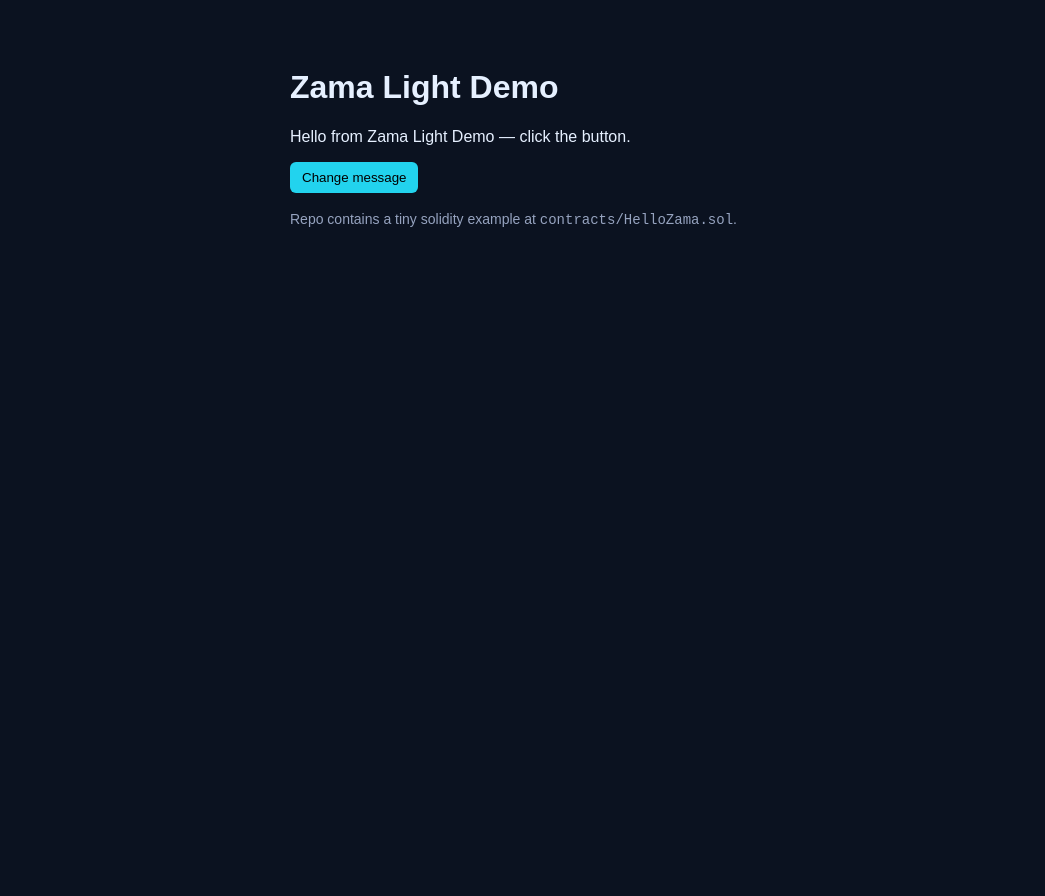
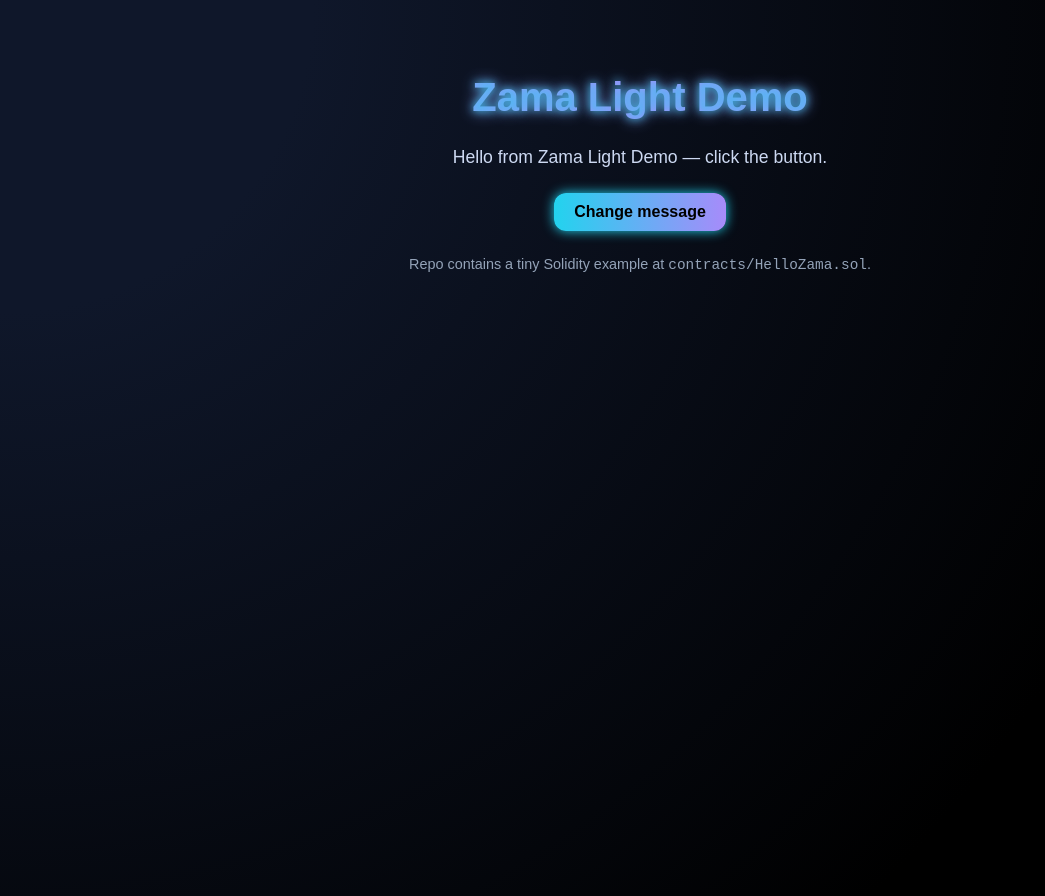
Before and after one commit to Mukesh4535/zama-light-demo, a plain HTML site: page index.html in a window 1280 px wide. Shown: the whole page, without its empty margins (0-1045 px from the left). Before the commit the page ends 800 px from the top, so only its background shows below. Drawn offline with Linux system fonts and the light colour scheme.

Commit message:
Add glowing gradient style to demo

```diff
--- a/index.html
+++ b/index.html
@@ -5,22 +5,75 @@
   <meta name="viewport" content="width=device-width,initial-scale=1" />
   <title>Zama Light Demo</title>
   <style>
-    body{font-family:Arial,Helvetica,sans-serif;padding:40px;background:#0b1220;color:#e6f0ff}
-    .card{max-width:700px;margin:0 auto}
-    button{padding:8px 12px;border-radius:6px;border:0;background:#22d3ee;color:#000;cursor:pointer}
+    /* Base styling */
+    body {
+      font-family: "Poppins", Arial, sans-serif;
+      padding: 40px;
+      background: radial-gradient(circle at top left, #0f172a 20%, #000 80%);
+      color: #e6f0ff;
+      text-align: center;
+      min-height: 100vh;
+    }
+
+    h1 {
+      font-size: 2.5rem;
+      background: linear-gradient(90deg, #22d3ee, #a78bfa, #22d3ee);
+      -webkit-background-clip: text;
+      -webkit-text-fill-color: transparent;
+      animation: glowText 3s ease-in-out infinite alternate;
+    }
+
+    @keyframes glowText {
+      from { text-shadow: 0 0 5px #22d3ee, 0 0 10px #a78bfa; }
+      to { text-shadow: 0 0 20px #a78bfa, 0 0 30px #22d3ee; }
+    }
+
+    #msg {
+      font-size: 1.1rem;
+      margin: 15px 0 25px;
+      color: #cdd9f2;
+      animation: fadeIn 1s ease-in;
+    }
+
+    @keyframes fadeIn {
+      from { opacity: 0; transform: translateY(10px); }
+      to { opacity: 1; transform: translateY(0); }
+    }
+
+    button {
+      padding: 10px 20px;
+      border-radius: 12px;
+      border: none;
+      font-weight: 600;
+      font-size: 1rem;
+      background: linear-gradient(90deg, #22d3ee, #a78bfa);
+      color: #000;
+      cursor: pointer;
+      box-shadow: 0 0 12px #22d3ee;
+      transition: all 0.3s ease;
+    }
+
+    button:hover {
+      transform: scale(1.05);
+      box-shadow: 0 0 25px #a78bfa;
+    }
+
+    p.note {
+      margin-top: 25px;
+      font-size: 0.9rem;
+      color: #94a3b8;
+    }
   </style>
 </head>
 <body>
-  <div class="card">
-    <h1>Zama Light Demo</h1>
-    <p id="msg">Hello from Zama Light Demo — click the button.</p>
-    <button id="btn">Change message</button>
-    <p style="margin-top:18px;font-size:14px;color:#96a3bf">Repo contains a tiny solidity example at <code>contracts/HelloZama.sol</code>.</p>
-  </div>
+  <h1>Zama Light Demo</h1>
+  <p id="msg">Hello from Zama Light Demo — click the button.</p>
+  <button id="btn">Change message</button>
+  <p class="note">Repo contains a tiny Solidity example at <code>contracts/HelloZama.sol</code>.</p>
 
   <script>
     document.getElementById('btn').addEventListener('click', function(){
-      document.getElementById('msg').textContent = 'Zama Season 3 — Demo by Mukesh4535';
+      document.getElementById('msg').textContent = 'Zama Season 3 — Demo by Mukesh4535 ✨';
     });
   </script>
 </body>
```
